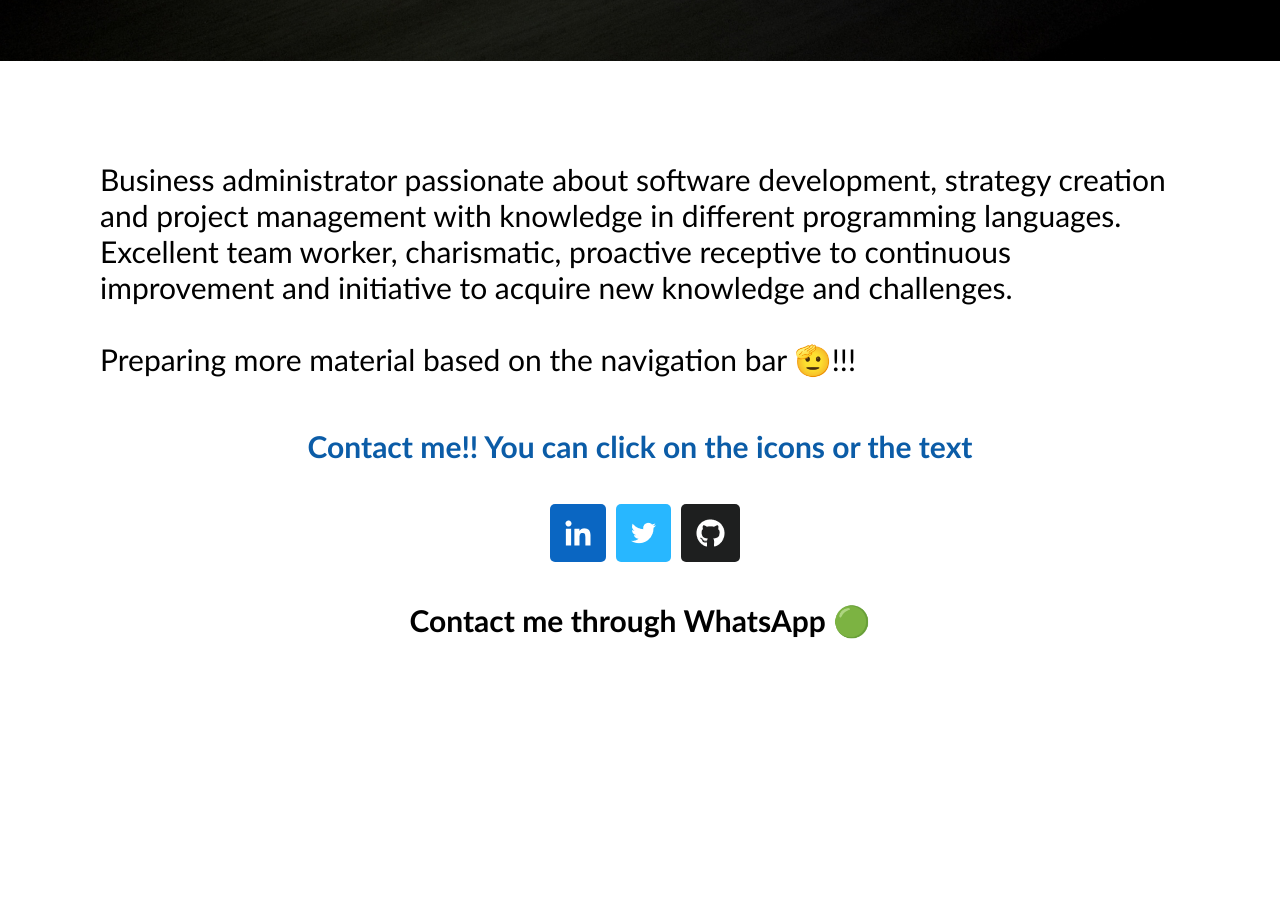
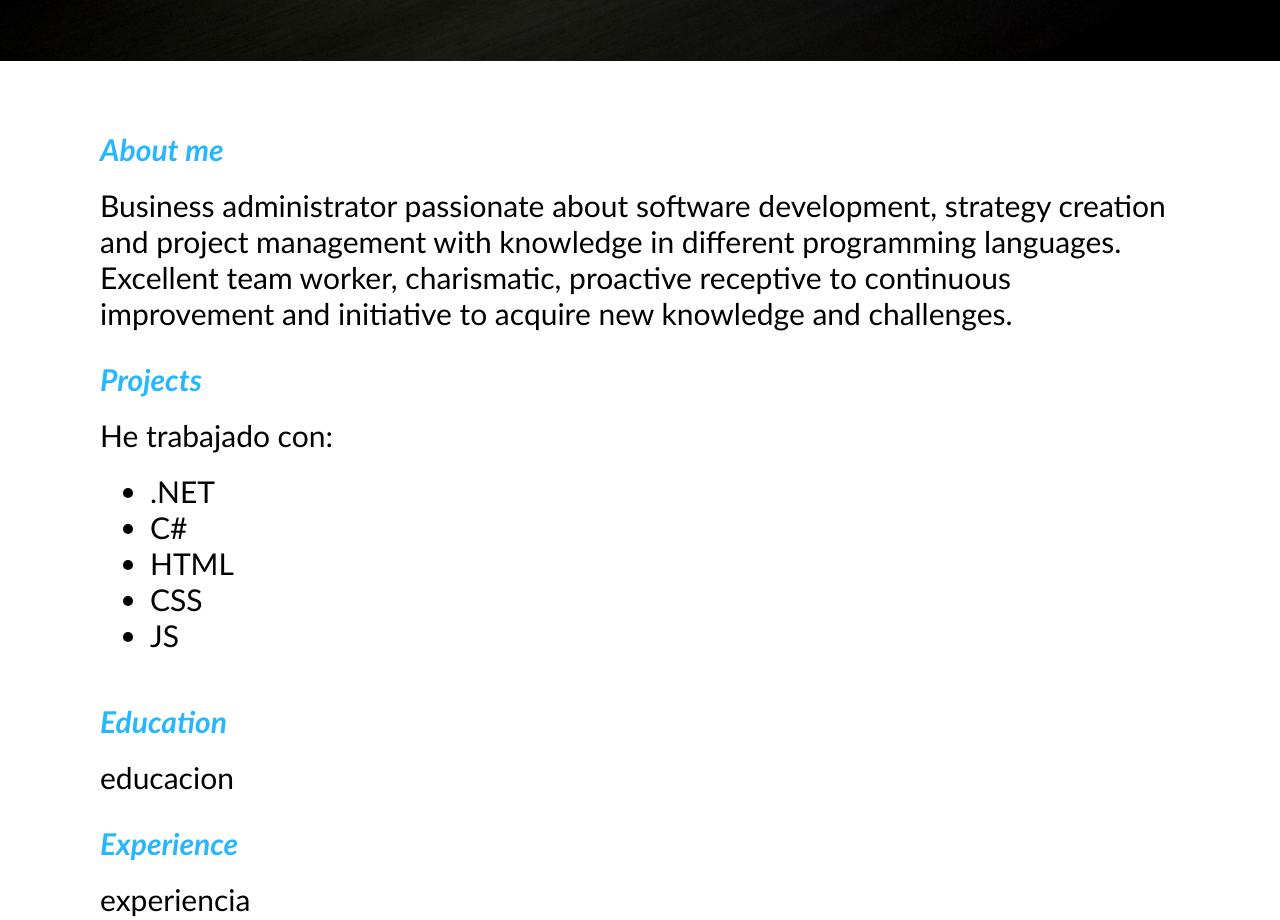
Before and after one commit to Felipecas1/Felipecas1.github.io, a plain HTML site: page index.html in a window 1280 px wide. Shown: the part 1000-1920 px from the top of the page. Before the commit the page ends 1739 px from the top, so only its background shows below. Drawn offline with Linux system fonts and the light colour scheme.

Commit message:
Agregando contenido y modificando header

```diff
--- a/css/styles.css
+++ b/css/styles.css
@@ -23,19 +23,21 @@ body {
 
 header {
     display: flex;
+    width: 100%;
     background: #115d84;
     padding: 10px 50px;
     justify-content: space-between;
-    color: white;
     align-items: center;
+    /* position: fixed;
+    top: 0%; */
 }
 
-#menu a {
+#nav a {
     margin-left: 30px;
     color: white;
 }
 
-#menu a:hover {
+#nav a:hover {
     color: #28b7ff;
 }
 
@@ -98,6 +100,24 @@ main {
     padding: 100px;
 }
 
+main #about-me {
+    margin-top: -30px;
+}
+
+main #projects ul {
+    padding: 20px 50px;
+}
+
+main .square-tittle {
+    margin-top: 30px;
+}
+
+main .tittle-descrip {
+    color: #28b7ff;
+    font-style: oblique;
+    margin-bottom: 20px;
+}
+
 main .social-icons {
     display: flex;
     justify-content: center;
--- a/index.html
+++ b/index.html
@@ -11,13 +11,13 @@
             <div class="image-container" id="logo-negocio">
                 <img src="Imagenes/Logo.jpg" alt="Logo del negocio"/>
             </div>
-            <nav class="menu-opcion" id="menu">
+            <nav class="nav-bar" id="nav">
                 <ul>
-                    <a href="#About-me" style="text-decoration:none">About me</a>
+                    <a href="#about-me" style="text-decoration:none">About me</a>
                     <a href="#contact-me" style="text-decoration:none">Contact</a>
-                    <a>Projects</a>
-                    <a>Education</a>
-                    <a>Experience</a>
+                    <a href="#projects" style="text-decoration:none">Projects</a>
+                    <a href="#education" style="text-decoration:none">Education</a>
+                    <a href="#experience" style="text-decoration:none">Experience</a>
                 </ul>
             </nav>
         </header>
@@ -41,11 +41,37 @@
         </section>
 
         <main>
-            <p id="About-me">Business administrator passionate about software development, strategy creation and project management with knowledge in different programming languages. Excellent team worker, charismatic, proactive receptive to continuous improvement and initiative to acquire new knowledge and challenges.</p>
+            <div id="about-me" class="square-tittle">
+                <h2 class="tittle-descrip">About me</h2>
+                <p>Business administrator passionate about software development, strategy creation and project management with knowledge in different programming languages. Excellent team worker, charismatic, proactive receptive to continuous improvement and initiative to acquire new knowledge and challenges.</p>
+            </div>
+
+            <div id="projects" class="square-tittle">
+                <h2 class="tittle-descrip">Projects</h2>
+                <p>He trabajado con:</p>
+                <ul>
+                    <li>.NET</li>
+                    <li>C#</li>
+                    <li>HTML</li>
+                    <li>CSS</li>
+                    <li>JS</li>
+                </ul>
+            </div>
+
+            <div id="education" class="square-tittle">
+                <h2 class="tittle-descrip">Education</h2>
+                <p>educacion</p>
+            </div>
+
+            <div id="experience" class="square-tittle">
+                <h2 class="tittle-descrip">Experience</h2>
+                <p>experiencia</p>
+            </div>
+
             <br/>
             <p>Preparing more material based on the navigation bar 🫡!!!</p>
 
-            <div id="contact-me">
+            <div id="contact-me" class="square-tittle">
                 <h2>Contact me!! You can click on the icons or the text</h2>
                 <ul class="social-icons">
                     <li>
```
